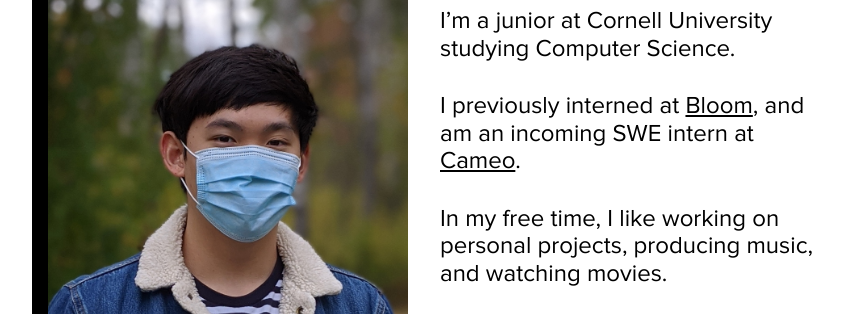
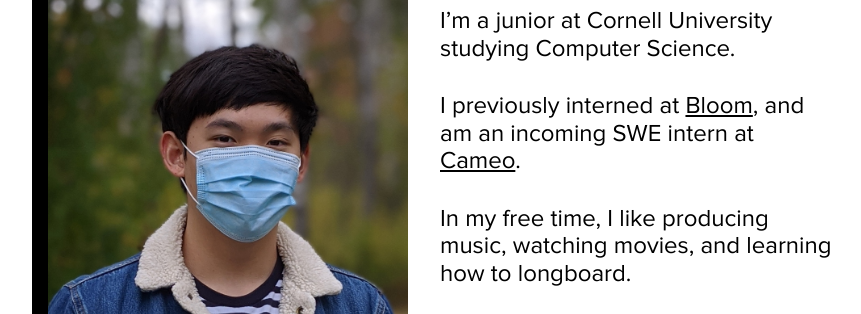
Before and after one commit to mg2239/mg2239.github.io, a Gatsby site: page / in a window 1280 px wide. Shown: the part 155-469 px from the top of the page, without its empty margins (208-1069 px from the left). Built offline with nearby package versions, Linux system fonts and the light colour scheme; Gatsby itself is replaced by a stand-in of ours.

Commit message:
Update Intro.tsx

```diff
--- a/src/components/Intro/Intro.tsx
+++ b/src/components/Intro/Intro.tsx
@@ -21,8 +21,8 @@ export default () => (
         <a href="https://www.cameo.com/">Cameo</a>.
       </p>
       <p className={styles.text}>
-        In my free time, I like working on personal projects, producing music,
-        and watching movies.
+        In my free time, I like producing music, watching movies, and
+        learning how to longboard.
       </p>
       <Icons />
     </div>
```
